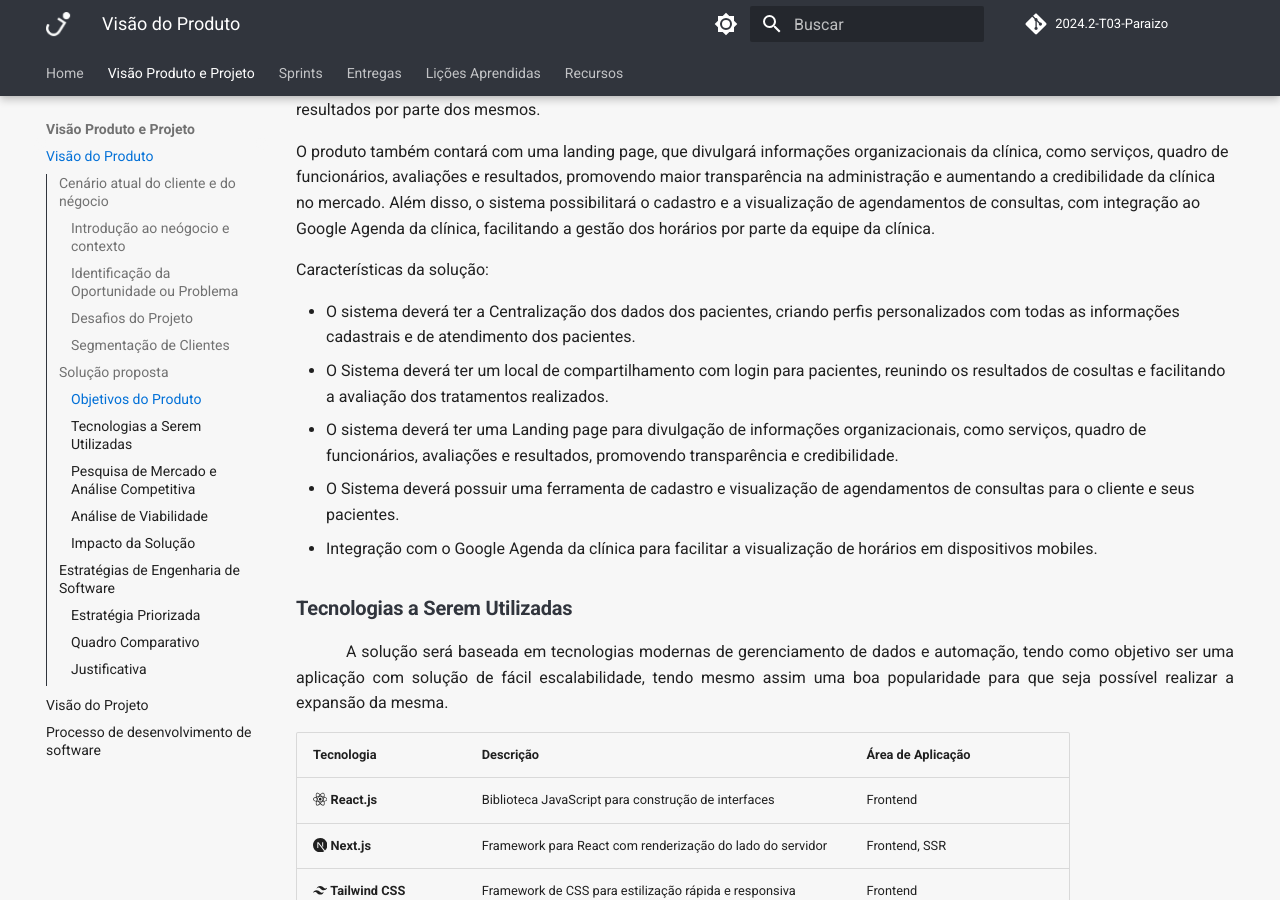
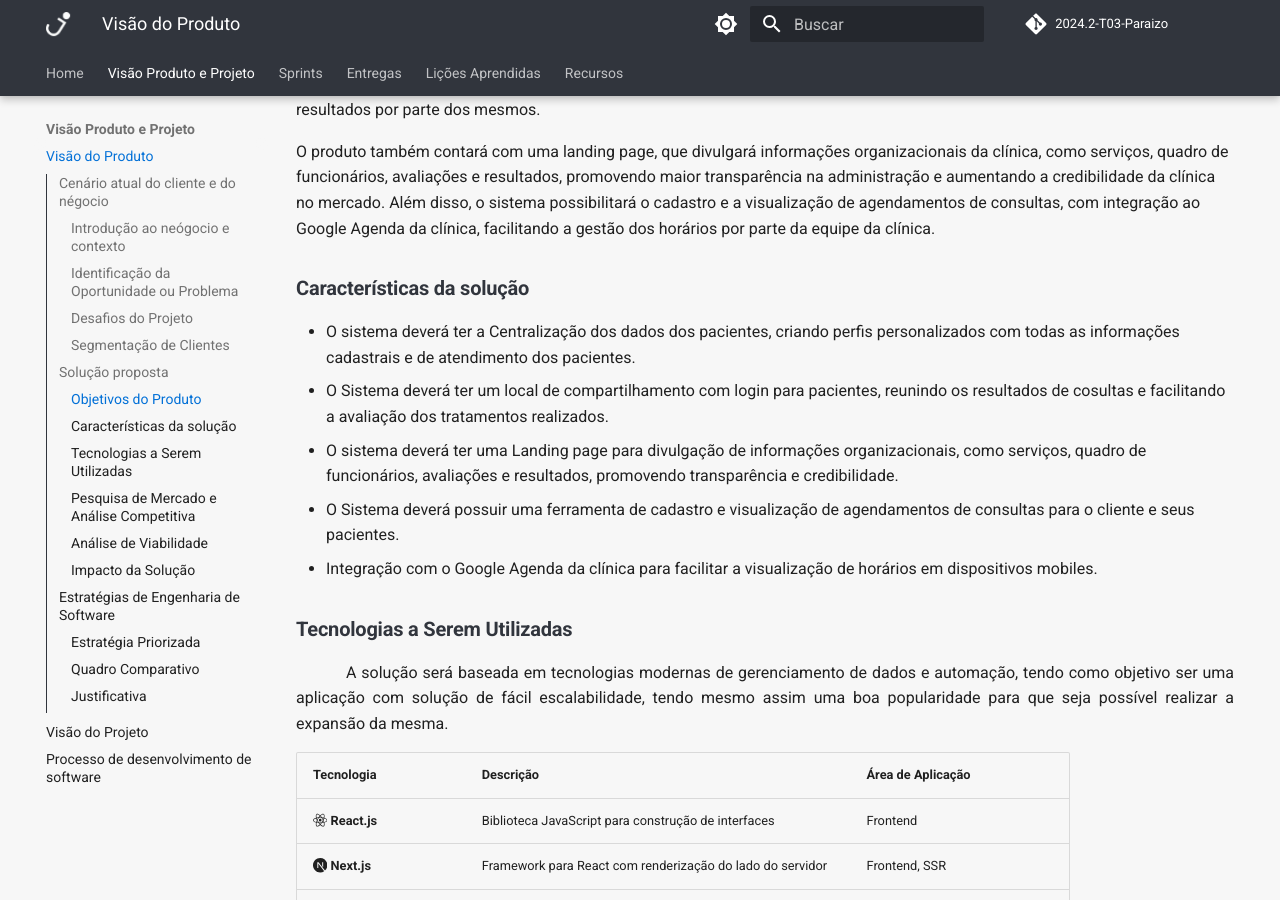
Before and after one commit to mdsreq-fga-unb/2024.2-T03-Paraizo, an MkDocs documentation site: the page built from docs/visao-produto-projeto/visao-produto/index.md, in a window 1280 px wide and 900 px high, scrolled down 2309 px. Built offline with MkDocs 1.6.1 and Material for MkDocs 9.7.7, drawn with Linux system fonts in a browser that asks for light colours; comment, search, counter and statistics services are not loaded; the version menu is left out.

```diff
--- a/docs/visao-produto-projeto/visao-produto/index.md
+++ b/docs/visao-produto-projeto/visao-produto/index.md
@@ -49,7 +49,7 @@
 
 O produto também contará com uma landing page, que divulgará informações organizacionais da clínica, como serviços, quadro de funcionários, avaliações e resultados, promovendo maior transparência na administração e aumentando a credibilidade da clínica no mercado. Além disso, o sistema possibilitará o cadastro e a visualização de agendamentos de consultas, com integração ao Google Agenda da clínica, facilitando a gestão dos horários por parte da equipe da clínica.
 
-Características da solução:
+### **Características da solução**
 
 - O sistema deverá ter a Centralização dos dados dos pacientes, criando perfis personalizados com todas as informações cadastrais e de atendimento dos pacientes.
 - O Sistema deverá ter um local de compartilhamento com login para pacientes, reunindo os resultados de cosultas e facilitando a avaliação dos tratamentos realizados.
```
